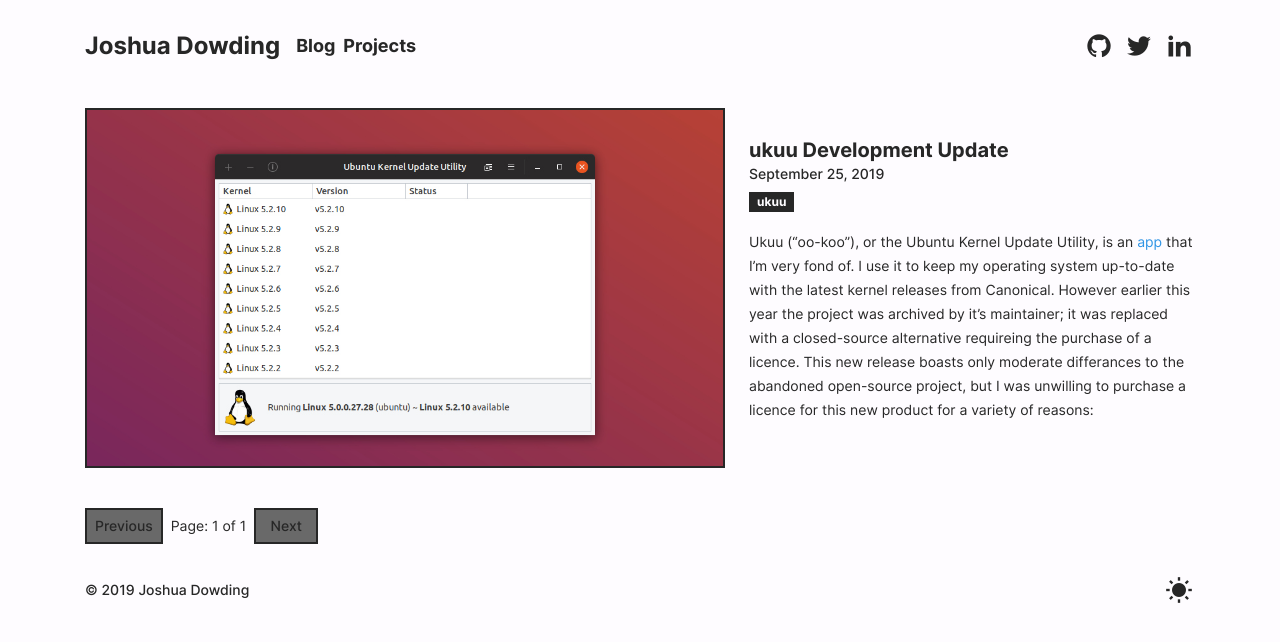
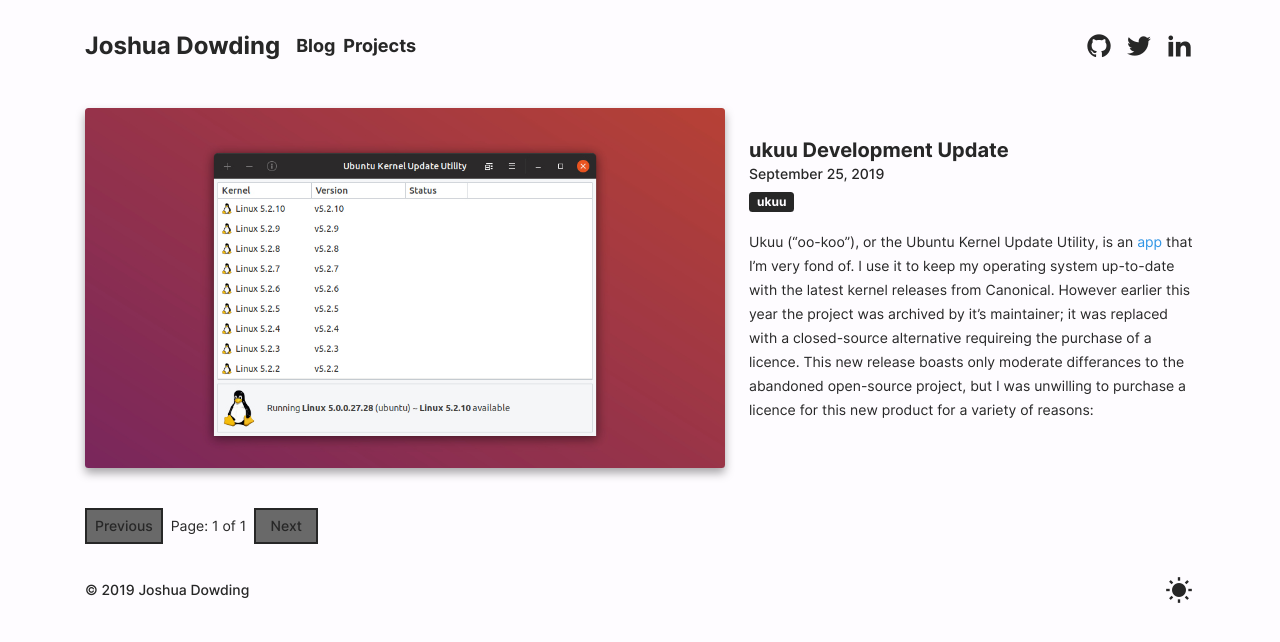
Before and after one commit to joshuadowding/jdowding.me, a Jekyll site: the page built from index.html, in a window 1280 px wide. Shown: the top 642 px of the page. Built offline with Jekyll 4.4.1, drawn with Linux system fonts in a browser that asks for light colours; the list of posts is cut into pages by our own code.

Commit message:
css: add border-radius to badges, add box-shadow to post images and remove borders

```diff
--- a/css/main.scss
+++ b/css/main.scss
@@ -149,7 +149,7 @@
         margin: 0;
         background-color: var(--colour-background-invert);
         color: var(--colour-text-invert);
-        border-radius: 0;
+        border-radius: .35rem;
         padding: 4px 8px;
       }
     }
@@ -530,13 +530,16 @@
             display: block;
 
             .image {
-              border: 2px solid var(--colour-text);
               height: 360px;
               width: 640px;
               background-size: cover;
               background-repeat: no-repeat;
               background-position: center;
               background-color: $colour-disabled;
+              border-radius: .35rem;
+              -webkit-box-shadow: 0px 5px 10px 0px rgba(0, 0, 0, 0.35);
+              -moz-box-shadow: 0px 5px 10px 0px rgba(0, 0, 0, 0.35);
+              box-shadow: 0px 5px 10px 0px rgba(0, 0, 0, 0.35);
             }
           }
         }
@@ -781,7 +784,7 @@
       }
     }
 
-    @media screen and (max-width: 443px) {
+    @media screen and (max-width: 442px) {
       .sidenav {
         &.show {
           width: 100%;
```
